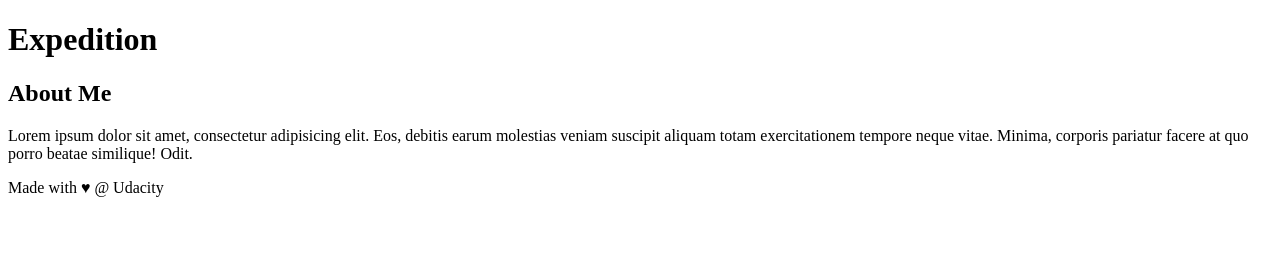
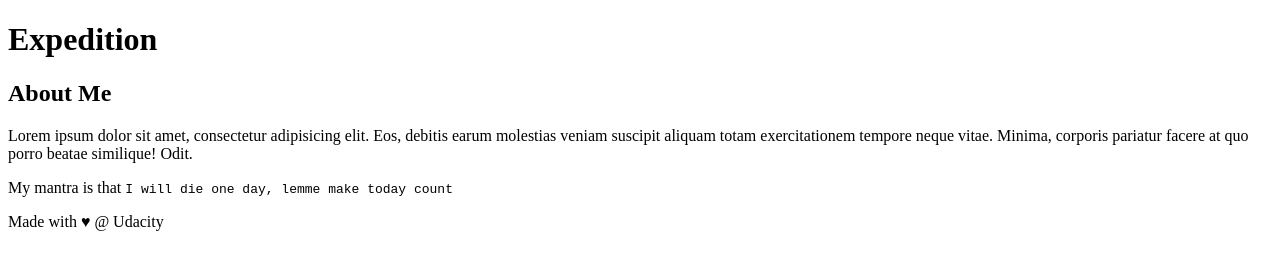
Before and after one commit to EbereUzodufa/new-git-project, a plain HTML site: page index.html in a window 1280 px wide. Drawn offline with Linux system fonts and the light colour scheme.

Commit message:
Added my Mantra

```diff
--- a/index.html
+++ b/index.html
@@ -24,6 +24,7 @@
 	    <h2>About Me</h2>
 
 	    <p>Lorem ipsum dolor sit amet, consectetur adipisicing elit. Eos, debitis earum molestias veniam suscipit aliquam totam exercitationem tempore neque vitae. Minima, corporis pariatur facere at quo porro beatae similique! Odit.</p>
+	    <p>My mantra is that <code>I will die one day, lemme make today count</code></p>
 	</aside>
 	<!-- end of new content -->
 
```
